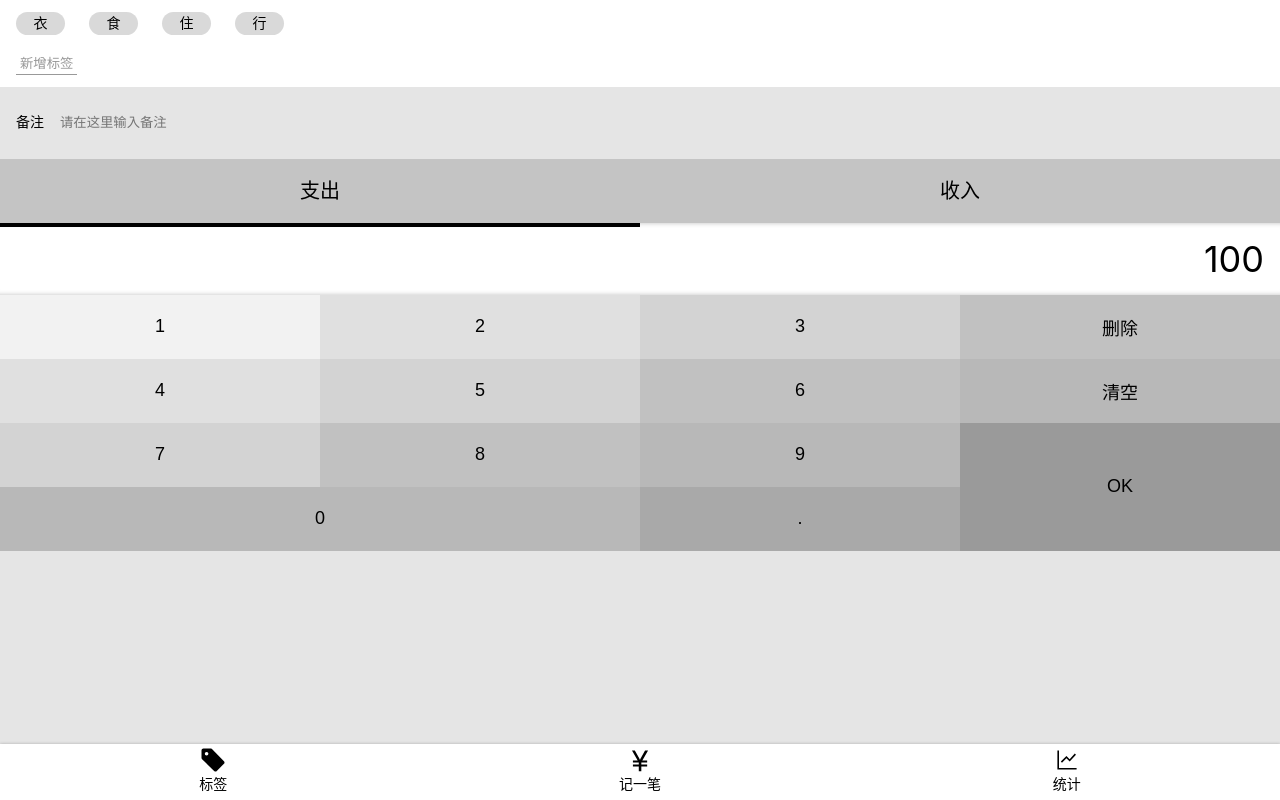
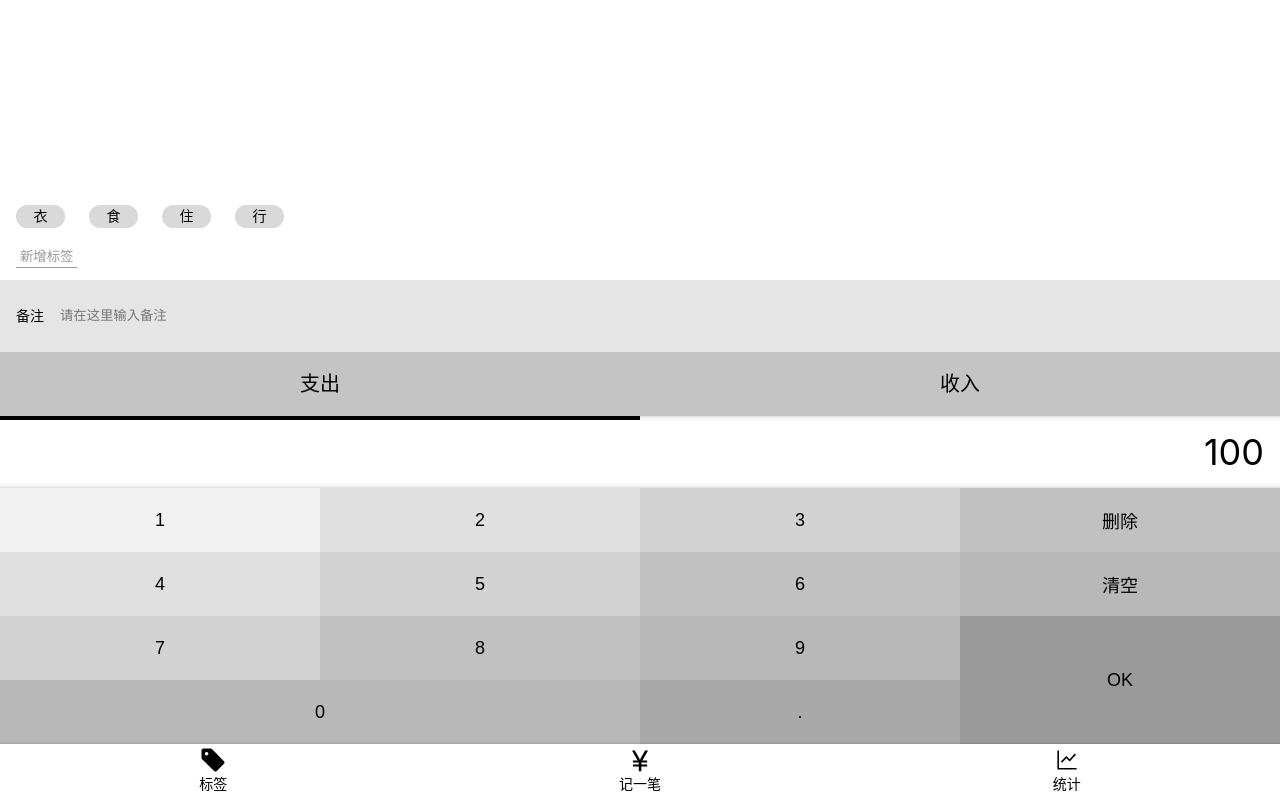
Before and after one commit to FanHHHHH/cashBook, a React (Create React App) app: page /#/ in a window 1280 px wide. Built offline with nearby package versions, Linux system fonts and the light colour scheme.

Commit message:
基本完成Money页面样式

```diff
--- a/src/components/Layout.tsx
+++ b/src/components/Layout.tsx
@@ -15,7 +15,7 @@
 function Layout(props: any) {
   return (
     <Wrapper>
-      <Main>{props.children}</Main>
+      <Main className={props.className}>{props.children}</Main>
       <Nav />
     </Wrapper>
   )
--- a/src/views/Money.tsx
+++ b/src/views/Money.tsx
@@ -4,6 +4,11 @@
 const TagsSection = styled.section`
   background: #fff;
   padding: 12px 16px;
+  flex-grow: 1;
+  display: flex;
+  flex-direction: column;
+  justify-content: flex-end;
+  align-items: flex-start;
   ol {
     display: flex;
     > li {
@@ -113,7 +118,7 @@
         background: #b8b8b8;
       }
       &:nth-child(12) {
-        background: #9A9A9A;
+        background: #9a9a9a;
       }
       &:nth-child(14) {
         background: #a9a9a9;
@@ -122,9 +127,14 @@
   }
 `
 
+const MyLayout = styled(Layout)`
+  display: flex;
+  flex-direction: column;
+`
+
 function Money() {
   return (
-    <Layout>
+    <MyLayout className="main">
       <TagsSection>
         <ol>
           <li>衣</li>
@@ -166,7 +176,7 @@
           <button>.</button>
         </div>
       </NumberPadSection>
-    </Layout>
+    </MyLayout>
   )
 }
 export default Money
```
